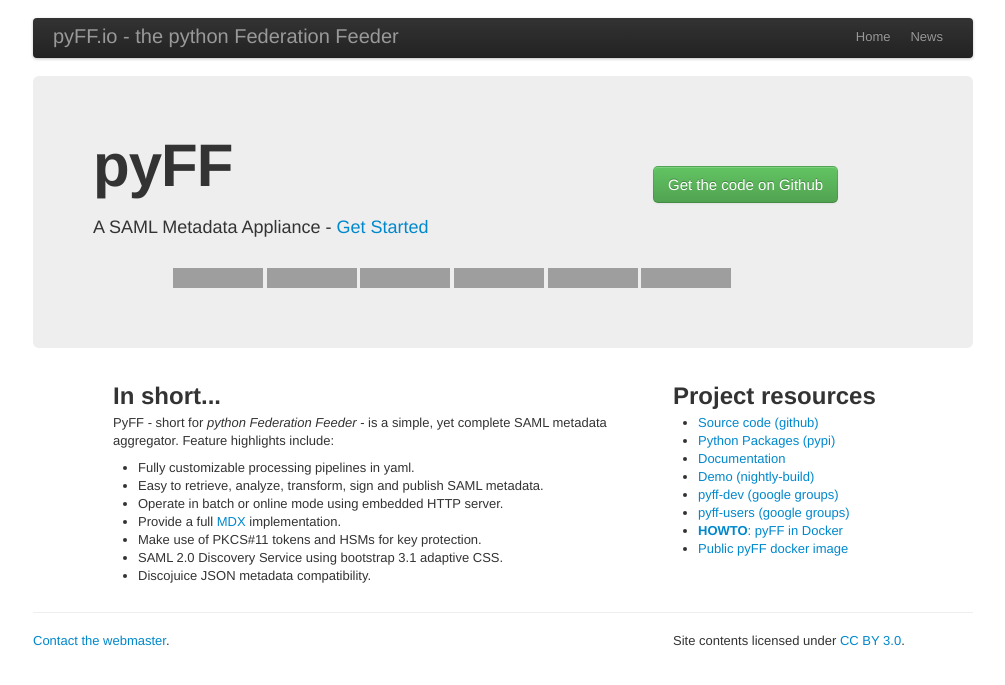
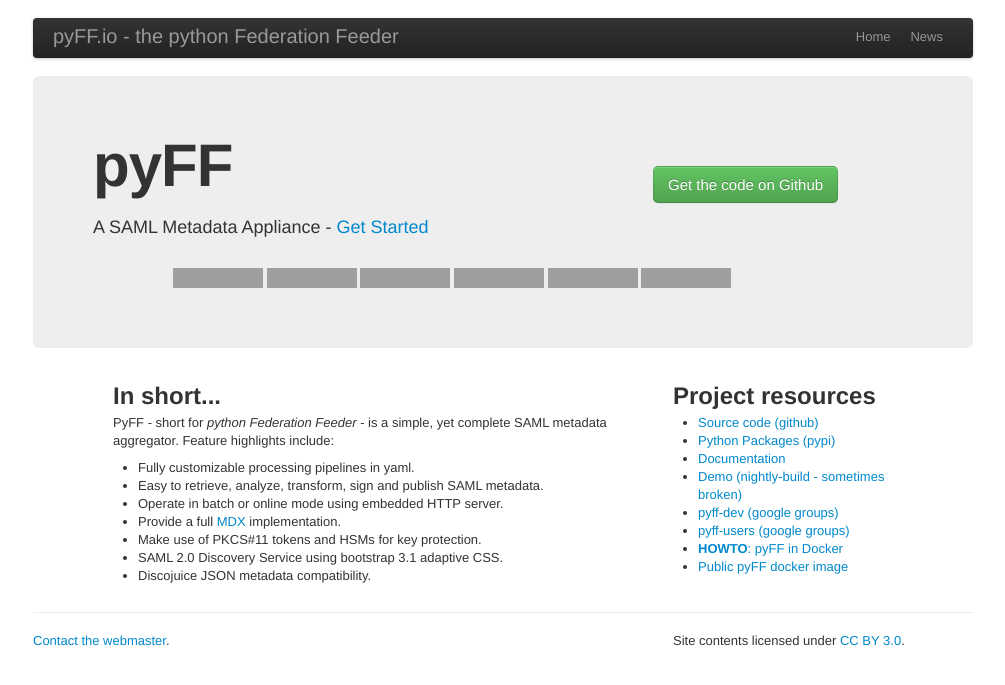
Before and after one commit to IdentityPython/pyFF, a Jekyll site: the page built from index.html, in a window 1280 px wide, cut to the strip 0-685 px from the top of the page. Shown: the whole strip, without its empty margins (137-1142 px from the left). Built offline with Jekyll 4.4.1, drawn with Linux system fonts in a browser that asks for light colours; nearby versions of some CDN libraries; Markdown is read by kramdown in place of the engine named in the settings; grey boxes are pictures that could not be loaded.

Commit message:
fix link to nightly

```diff
--- a/index.html
+++ b/index.html
@@ -57,7 +57,7 @@
          <li><a href="https://github.com/leifj/pyFF">Source code (github)</li>
          <li><a href="http://pypi.python.org/pypi/pyFF">Python Packages (pypi)</li>
          <li><a href="http://packages.python.org/pyFF">Documentation</li>
-         <li><a href="http://pyff-test.nordu.net">Demo (nightly-build)</a></li>
+         <li><a href="http://nightly.pyff.io">Demo (nightly-build - sometimes broken)</a></li>
          <li><a href="https://groups.google.com/forum/#!forum/pyff-dev">pyff-dev (google groups)</a></li>
          <li><a href="https://groups.google.com/forum/#!forum/pyff-users">pyff-users (google groups)</a></li>
          <li><a href="docker.html"><b>HOWTO</b>: pyFF in Docker</a></li>
```
